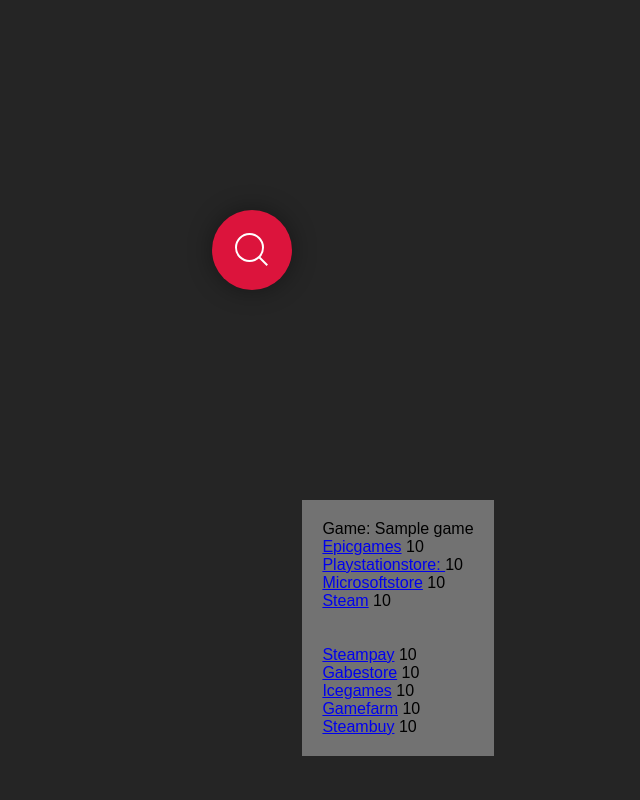
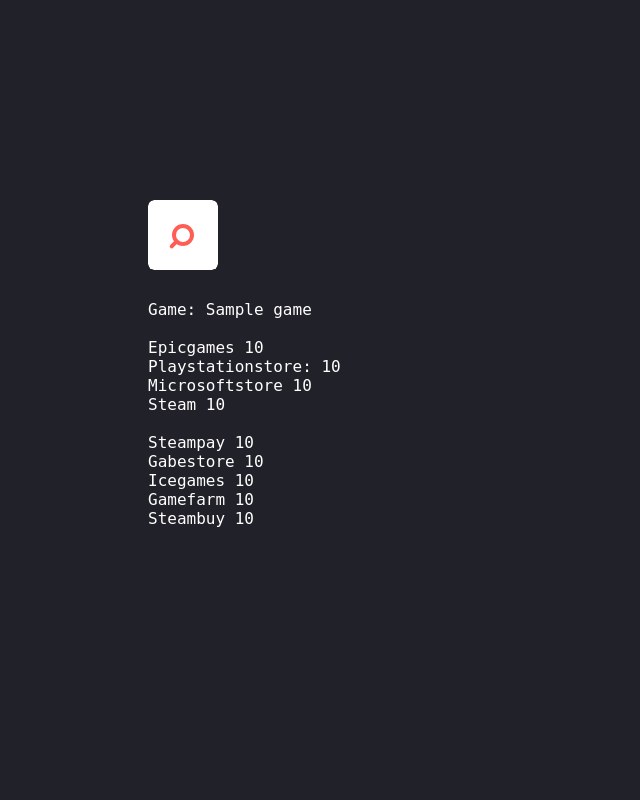
Before and after one commit to octarinered/Django-Games-Stores-Parser, a Django app: template templates/home.html in a window 1280 px wide. Shown: the whole page, without its empty margins (242-882 px from the left). Run offline with Django 3.2, Linux system fonts and the light colour scheme; tables that the repository leaves empty hold one stand-in row (values such as "Sample post"); the template is opened without the code that fills it: values that come from a table or form of the project are taken from there, most other values are stand-ins (such as "Sample title", 1, 10 or a date in 2020); some libraries are stand-ins or nearby versions.

Commit message:
new forms and styles

```diff
--- a/parser_app/forms.py
+++ b/parser_app/forms.py
@@ -1,4 +1,4 @@
 from django import forms
 
 class searchGameForm(forms.Form):
-    gameName = forms.CharField(label = "", widget=forms.TextInput(attrs={"class":"field","placeholder":"Search..."}))
+    gameName = forms.CharField(label = "", widget=forms.TextInput(attrs={"class":"search-input","placeholder":"Search..."}))
--- a/static/css/style.css
+++ b/static/css/style.css
@@ -1,199 +1,178 @@
-@import url("https://fonts.googleapis.com/css?family=Inconsolata:700");
 
-* {
-	margin: 0;
-	padding: 0;
-	box-sizing: border-box;
-}
-
-html,
-body {
-	width: 100%;
-	height: 100%;
-}
 
 body {
-    background: #252525;
-    display: flex;
-    justify-content: center;
+	background: #212129;
+	font-family: 'Inconsolata', monospace;
+ }
 
-}
+ ::selection {
+	background: #212129;
+ }
 
-form{
-	display: flex;
-	flex-direction: row;
-	align-items: flex-start;
-	justify-content: space-around;
-}
+ section{
+	 width: 600px;
+	 margin: 200px auto;
+ }
 
-section{
-    display: flex;
-    flex-direction: row;
-}
+
+ .search-wrapper {
+	 position: fixed;
+	 left: 50%;
+	 margin-left: -250px;
+ }
+ .search-wrapper.active {}
+
+ .search-wrapper .input-holder {
+	 height: 70px;
+	 width:70px;
+	 overflow: hidden;
+	 background: rgba(255,255,255,0);
+	 border-radius:6px;
+	 position: relative;
+	 transition: all 0.3s ease-in-out;
+ }
+ .search-wrapper.active .input-holder {
+	 width:450px;
+	 border-radius: 50px;
+	 background: rgba(0,0,0,0.5);
+	 transition: all .5s cubic-bezier(0.000, 0.105, 0.035, 1.570);
+ }
+ .search-wrapper .input-holder .search-input {
+	 width:100%;
+	 height: 50px;
+	 padding:0px 70px 0 20px;
+	 opacity: 0;
+	 position: absolute;
+	 top:0px;
+	 left:0px;
+	 background: transparent;
+	 box-sizing: border-box;
+	 border:none;
+	 outline:none;
+	 font-family:"Open Sans", Arial, Verdana;
+	 font-size: 16px;
+	 font-weight: 400;
+	 line-height: 20px;
+	 color:#FFF;
+	 transform: translate(0, 60px);
+	 transition: all .3s cubic-bezier(0.000, 0.105, 0.035, 1.570);
+	 transition-delay: 0.3s;
+ }
+ .search-wrapper.active .input-holder .search-input {
+	 opacity: 1;
+	 transform: translate(0, 10px);
+ }
+ .search-wrapper .input-holder .search-icon {
+	 width:70px;
+	 height:70px;
+	 border:none;
+	 border-radius:6px;
+	 background: #FFF;
+	 padding:0px;
+	 outline:none;
+	 position: relative;
+	 z-index: 2;
+	 float:right;
+	 cursor: pointer;
+	 transition: all 0.3s ease-in-out;
+ }
+ .search-wrapper.active .input-holder .search-icon {
+	 width: 50px;
+	 height:50px;
+	 margin: 10px;
+	 border-radius: 30px;
+ }
+ .search-wrapper .input-holder .search-icon span {
+	 width:22px;
+	 height:22px;
+	 display: inline-block;
+	 vertical-align: middle;
+	 position:relative;
+	 transform: rotate(45deg);
+	 transition: all .4s cubic-bezier(0.650, -0.600, 0.240, 1.650);
+ }
+ .search-wrapper.active .input-holder .search-icon span {
+	 transform: rotate(-45deg);
+ }
+ .search-wrapper .input-holder .search-icon span::before, .search-wrapper .input-holder .search-icon span::after {
+	 position: absolute;
+	 content:'';
+ }
+ .search-wrapper .input-holder .search-icon span::before {
+	 width: 4px;
+	 height: 11px;
+	 left: 9px;
+	 top: 18px;
+	 border-radius: 2px;
+	 background: #FE5F55;
+ }
+ .search-wrapper .input-holder .search-icon span::after {
+	 width: 14px;
+	 height: 14px;
+	 left: 0px;
+	 top: 0px;
+	 border-radius: 16px;
+	 border: 4px solid #FE5F55;
+ }
+ .search-wrapper .close {
+	 position: absolute;
+	 z-index: 1;
+	 top:24px;
+	 right:20px;
+	 width:25px;
+	 height:25px;
+	 cursor: pointer;
+	 transform: rotate(-180deg);
+	 transition: all .3s cubic-bezier(0.285, -0.450, 0.935, 0.110);
+	 transition-delay: 0.2s;
+ }
+ .search-wrapper.active .close {
+	 right:-50px;
+	 transform: rotate(45deg);
+	 transition: all .6s cubic-bezier(0.000, 0.105, 0.035, 1.570);
+	 transition-delay: 0.5s;
+ }
+ .search-wrapper .close::before, .search-wrapper .close::after {
+	 position:absolute;
+	 content:'';
+	 background: #FE5F55;
+	 border-radius: 2px;
+ }
+ .search-wrapper .close::before {
+	 width: 5px;
+	 height: 25px;
+	 left: 10px;
+	 top: 0px;
+ }
+ .search-wrapper .close::after {
+	 width: 25px;
+	 height: 5px;
+	 left: 0px;
+	 top: 10px;
+ }
 
 
 
-.container {
-    position: relative;
-	margin-top: 200px;
-	left: 0;
-	right: 0;
-	bottom: 0;
-	width: 300px;
-	height: 100px;
-}
-
-.container .search {
-	position: absolute;
-	margin: auto;
-	top: 0;
-	right: 0;
-	bottom: 0;
-	left: 0;
-	width: 80px;
-	height: 80px;
-	background: crimson;
-	border-radius: 50%;
-	transition: all 1s;
-	z-index: 4;
-	box-shadow: 0 0 25px 0 rgba(0, 0, 0, 0.4);
-}
-
-.container .search:hover {
-	cursor: pointer;
-}
-
-.container .search::before {
-	content: "";
-	position: absolute;
-	margin: auto;
-	top: 22px;
-	right: 0;
-	bottom: 0;
-	left: 22px;
-	width: 12px;
-	height: 2px;
-	background: white;
-	transform: rotate(45deg);
-	transition: all .5s;
-}
-
-.container .search::after {
-	content: "";
-	position: absolute;
-	margin: auto;
-	top: -5px;
-	right: 0;
-	bottom: 0;
-	left: -5px;
-	width: 25px;
-	height: 25px;
-	border-radius: 50%;
-	border: 2px solid white;
-	transition: all .5s;
-}
-
-.container input {
-	font-family: 'Inconsolata', monospace;
-	position: absolute;
-	margin: auto;
-	top: 0;
-	right: 0;
-	bottom: 0;
-	left: 0;
-	width: 50px;
-	height: 50px;
-	outline: none;
-	border: none;
-	background: crimson;
-	color: white;
-	text-shadow: 0 0 10px crimson;
-	padding: 0 80px 0 20px;
-	border-radius: 30px;
-	box-shadow: 0 0 25px 0 crimson, 0 20px 25px 0 rgba(0, 0, 0, 0.2);
-	transition: all 1s;
-	opacity: 0;
-	z-index: 5;
-	font-weight: bolder;
-	letter-spacing: 0.1em;
-}
-
-.container input:hover {
-	cursor: pointer;
-}
-
-.container input:focus {
-	width: 300px;
-	opacity: 1;
-	cursor: text;
-}
-
-.container input:focus ~ .search {
-	right: -250px;
-	background: #151515;
-	z-index: 6;
-}
-
-.container input:focus ~ .search::before {
-	top: 0;
-	left: 0;
-	width: 25px;
-}
-
-.container input:focus ~ .search::after {
-	top: 0;
-	left: 0;
-	width: 25px;
-	height: 2px;
-	border: none;
-	background: white;
-	border-radius: 0%;
-	transform: rotate(-45deg);
-}
-
-.container input::placeholder {
-	color: white;
-	opacity: 0.5;
-	font-weight: bolder;
-}
-
-.send_field{
-	position: absolute;
-	margin: auto;
-	top: 0;
-	right: 0;
-	bottom: 0;
-	left: 0;
-	width: 100px;
-	height: 100px;
-	background: crimson;
-	border-radius: 30px;
-	box-shadow: 0 0 25px 0 crimson, 0 20px 25px 0 rgba(0, 0, 0, 0.2);
-
-	border: none;
-	text-decoration: none; /* убирать подчёркивание у ссылок */
-	user-select: none; /* убирать выделение текста */
-	outline: none; /* убирать контур в Mozilla */
-}
 
 
-.container .field:focus ~ .send_field {
-	width: 100px;
-	height: 50px;
-	color: rgba(255, 255, 255, 0.7);
-	font-weight: bolder;
-	transition: all 300ms ease-in-out;
-}
 
 
-.container .field:focus ~ .send_field:hover{
-	color: white;
-	transition: all 0ms ease-in-out;
-}
 
 
-.game_info{
-	margin: 200px;
-    padding: 20px;
-    background: #727272;
+
+ .game_info{
+	 padding-top: 100px;
+	 padding-left: 50px;
+	 color: white;
+ }
+
+a{
+    text-decoration: none;
+	color: white;
+ }
+a:visited{
+    color: white;
 }
+a:active{
+    color: white;
+}
--- /dev/null
+++ b/static/js/index.js
@@ -0,0 +1,12 @@
+function searchToggle(obj, evt){
+    var container = $(obj).closest('.search-wrapper');
+        if(!container.hasClass('active')){
+            container.addClass('active');
+            evt.preventDefault();
+        }
+        else if(container.hasClass('active') && $(obj).closest('.input-holder').length == 0){
+            container.removeClass('active');
+            // clear input
+            container.find('.search-input').val('');
+        }
+}
--- a/templates/base.html
+++ b/templates/base.html
@@ -15,5 +15,8 @@
         {% block content %}
         {% endblock content %}
 
+        <script src="{% static 'js/index.js'%}"></script>
+        <script src='https://cdnjs.cloudflare.com/ajax/libs/jquery/3.1.1/jquery.min.js'></script>
+
     </body>
 </html>
--- a/templates/home.html
+++ b/templates/home.html
@@ -2,22 +2,24 @@
 
 {% block content %}
             <section>
-                <div class="container">
-                <form method='POST'>
-                        {% csrf_token %}
 
-                        {{ form }}
+                <div class="search-wrapper">
+                    <div class="input-holder">
+                        <form method='POST' class="input-holder">
+                            {% csrf_token %}
+                            {{ form }}
 
-                        <div class="search"></div>
-                        <input class='send_field' type="submit">
-
-
-                </form>
+                            <button class="search-icon" type="submit" onclick="searchToggle(this, event);"><span></span></button>
+                        </form>
+                    </div>
+                    <span class="close" onclick="searchToggle(this, event);"></span>
                 </div>
 
 
+<!--
                 <div class="game_info">
                     Game: {{ game }}
+                    <br>
                     <br>
                     <a href="{{ epicgames_link }}" target="_blank">Epicgames</a> {{ epicgames_price }}
                     <br>
@@ -26,7 +28,6 @@
                     <a href="{{ microsoftstore_link }}" target="_blank">Microsoftstore</a> {{ microsoftstore_price }}
                     <br>
                     <a href="{{ steam_link }}" target="_blank">Steam</a> {{ steam_price }}
-                    <br>
                     <br>
                     <br>
                     <a href="{{ steampay_link }}" target="_blank">Steampay</a> {{ steampay_price }}
@@ -40,41 +41,43 @@
                     <a href="{{ steambuy_link }}" target="_blank">Steambuy</a> {{ steambuy_price }}
                 </div>
             </section>
+-->
 
 
-<!--
                 {% if game == None %}
                     <h2></h2>
                 {% elif game.strip == '' %}
                     <h2>Empty request</h2>
                 {% else %}
+                <div class="game_info">
                     Game: {{ game }}
                     <br>
-                    Epicgames: {{ epicgames_price }}
                     <br>
-                    Playstation store: {{ playstationstore_price }}
+                    <a href="{{ epicgames_link }}" target="_blank">Epicgames</a> {{ epicgames_price }}
                     <br>
-                    Microsoft store: {{ microsoftstore_price }}
+                    <a href="{{ playstationstore_link }}" target="_blank">Playstationstore: </a> {{ playstationstore_price }}
                     <br>
-                    STeam: {{ steam_price }}
+                    <a href="{{ microsoftstore_link }}" target="_blank">Microsoftstore</a> {{ microsoftstore_price }}
+                    <br>
+                    <a href="{{ steam_link }}" target="_blank">Steam</a> {{ steam_price }}
                     <br>
                     <br>
+                    <a href="{{ steampay_link }}" target="_blank">Steampay</a> {{ steampay_price }}
                     <br>
-                    Steampay: {{ steampay_price }}
+                    <a href="{{ gabestore_link }}" target="_blank">Gabestore</a> {{ gabestore_price }}
                     <br>
-                    Gabestore: {{ gabestore_price }}
+                    <a href="{{ icegames_link }}" target="_blank">Icegames</a> {{ icegames_price }}
                     <br>
-                    Icegames: {{ icegames_price }}
+                    <a href="{{ gamefarm_link }}" target="_blank">Gamefarm</a> {{ gamefarm_price }}
                     <br>
-                    Gamefarm: {{ gamefarm_price }}
-                    <br>
-                    Steambuy: {{ steambuy_price }}
+                    <a href="{{ steambuy_link }}" target="_blank">Steambuy</a> {{ steambuy_price }}
+                </div>
                 {% endif %}
 
 
 
 
 
-            -->
+
 
 {% endblock content %}
```
